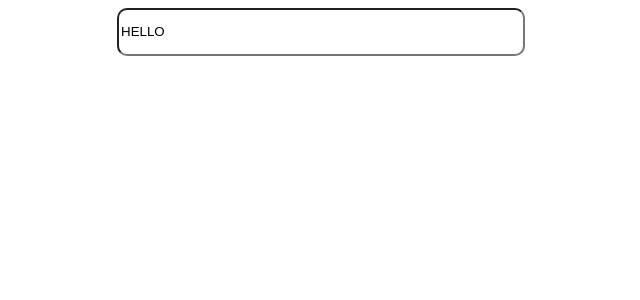
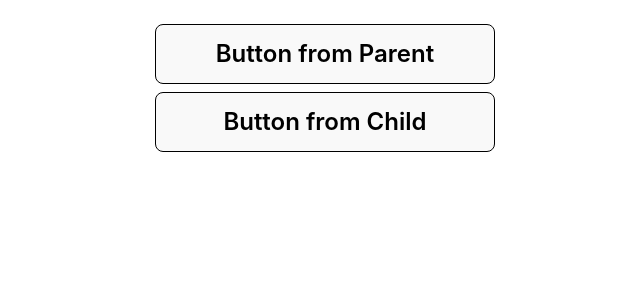
Before and after one commit to daoistcoder-s2023CodingProjects/React.js-Basics-Training, a React (Vite) app in the folder react-practice-app/: page / in a window 1280 px wide. Shown: the top 300 px of the page, without its empty margins (315-955 px from the left). Built offline with nearby package versions, Linux system fonts and the light colour scheme.

Commit message:
update useImperativeHandle Hook

```diff
--- a/react-practice-app/src/App.jsx
+++ b/react-practice-app/src/App.jsx
@@ -169,6 +169,49 @@ export const UseLayoutComp = () => {
     );
 };
 
+export const ButtonChild = React.forwardRef((props, ref) => {
+    const [toggle, setToggle] = React.useState(null);
+
+    React.useImperativeHandle(ref, () => ({
+        alterToggle() {
+            setToggle(!toggle);
+        },
+    }));
+    return (
+        <>
+            <button
+                onClick={() => {
+                    setToggle(!toggle);
+                    console.log("Triggered toggle from Child");
+                }}
+            >
+                Button from Child
+            </button>
+            {toggle && <h2>Toggle Text</h2>}
+        </>
+    );
+});
+
+export const ImperativeHandle = () => {
+    const buttonRef = React.useRef(null);
+    return (
+        <div
+            style={{
+                display: "flex",
+                flexFlow: "column",
+                gap: "0.5rem",
+                padding: "1rem",
+            }}
+            onClick={() => {
+                buttonRef.current.alterToggle();
+            }}
+        >
+            <button>Button from Parent</button>
+            <ButtonChild ref={buttonRef} />
+        </div>
+    );
+};
+
 export default function App() {
     return (
         <div
@@ -182,11 +225,7 @@ export default function App() {
                 textAlign: "center",
             }}
         >
-            {/* <CounterComp />
-      <InputBoxComp />
-      <ReducerComp />*/}
-
-            <UseLayoutComp />
+            <ImperativeHandle />
         </div>
     );
 }
```
